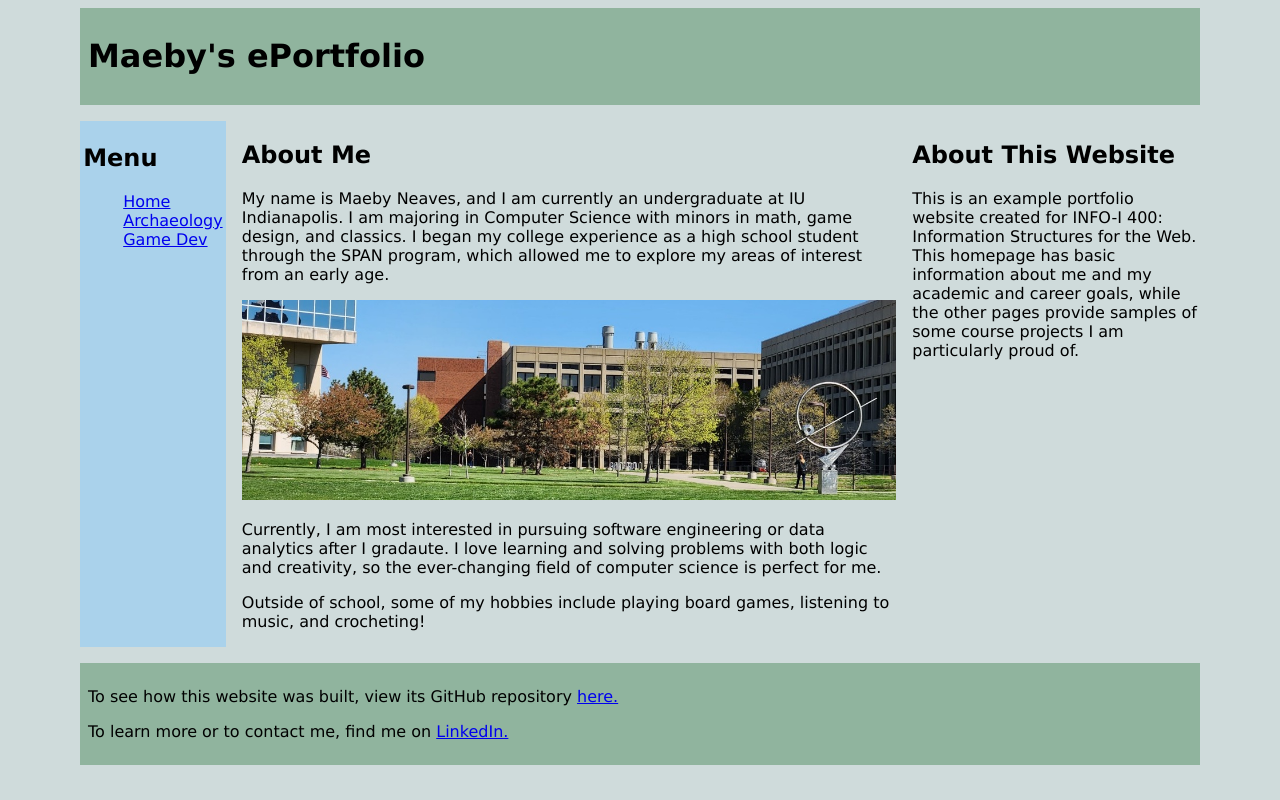
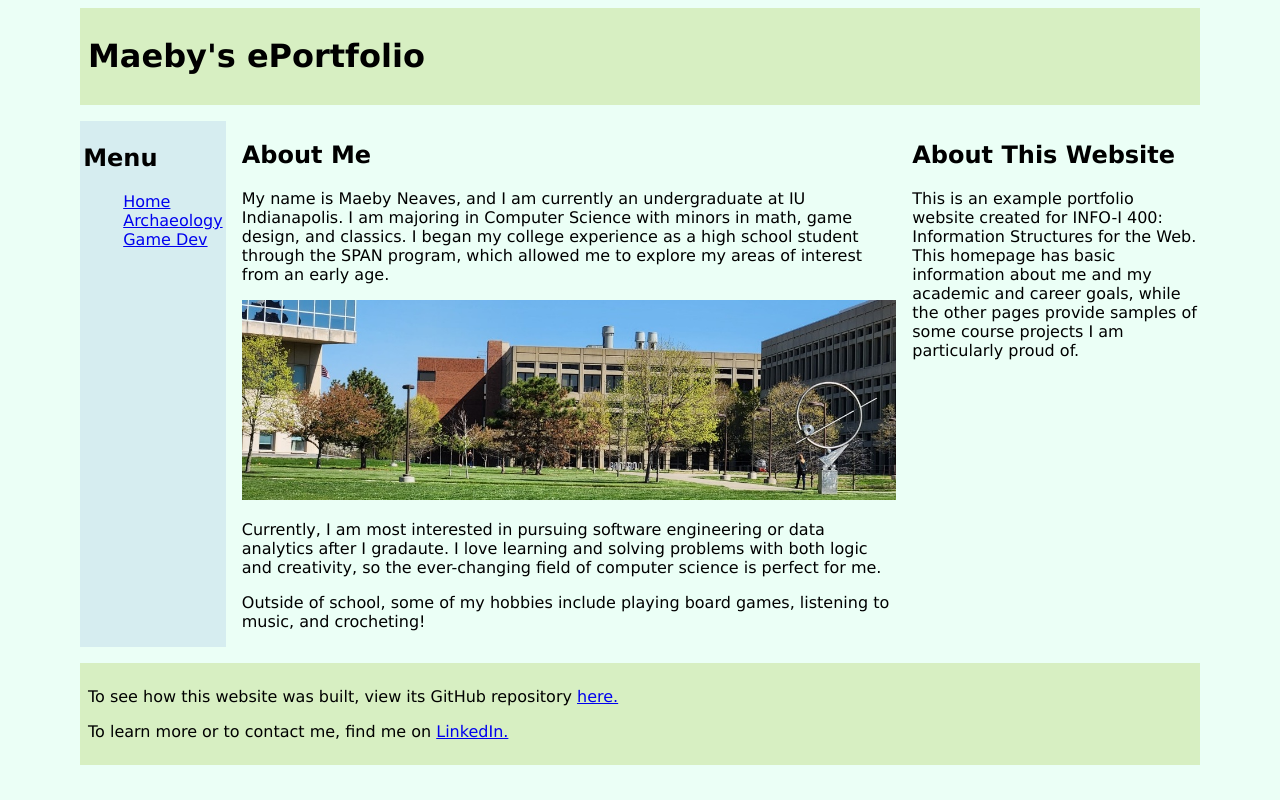
Before and after one commit to super-palm-tree/module6, a plain HTML site: page index.html in a window 1280 px wide. Drawn offline with Linux system fonts and the light colour scheme.

Commit message:
Update mainstyles.css

```diff
--- a/styles/mainstyles.css
+++ b/styles/mainstyles.css
@@ -1,17 +1,17 @@
 body {
-	background-color: #CFDBDB;
+	background-color: #EBFFF6;
 	font-family: Verdana, sans-serif;
 }
 
 header {
 	padding: .5em;
 	grid-area: header;
-	background-color: #90B49E;
+	background-color: #D7EFC2;
 }
 
 nav {
 	padding: .2em;
-	background-color: #AAD2EB;
+	background-color: #D6EDF0;
 	grid-area: nav;
 }
 
@@ -22,7 +22,7 @@ main {
 footer {
 	padding: .5em;
 	grid-area: footer;
-	background-color: #90B49E;
+	background-color: #D7EFC2;
 }
 
 #iuindy {
```
